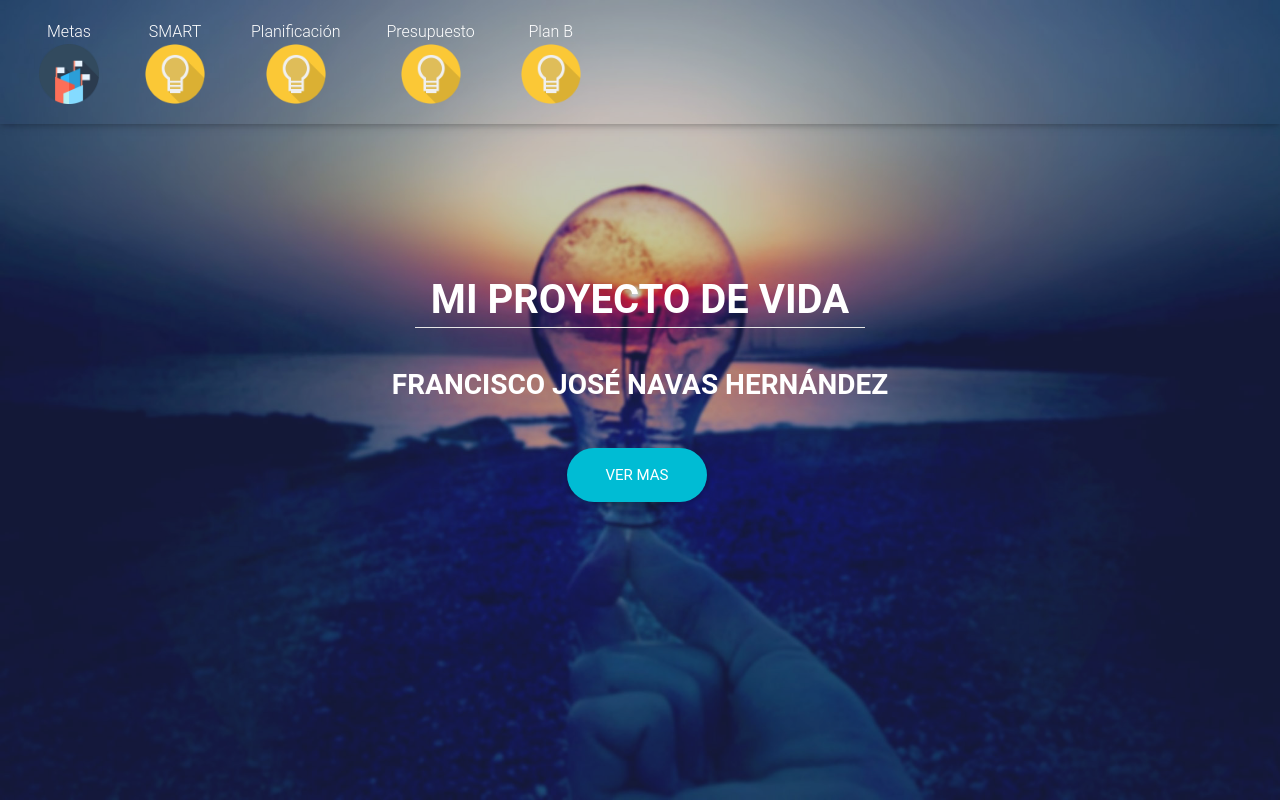
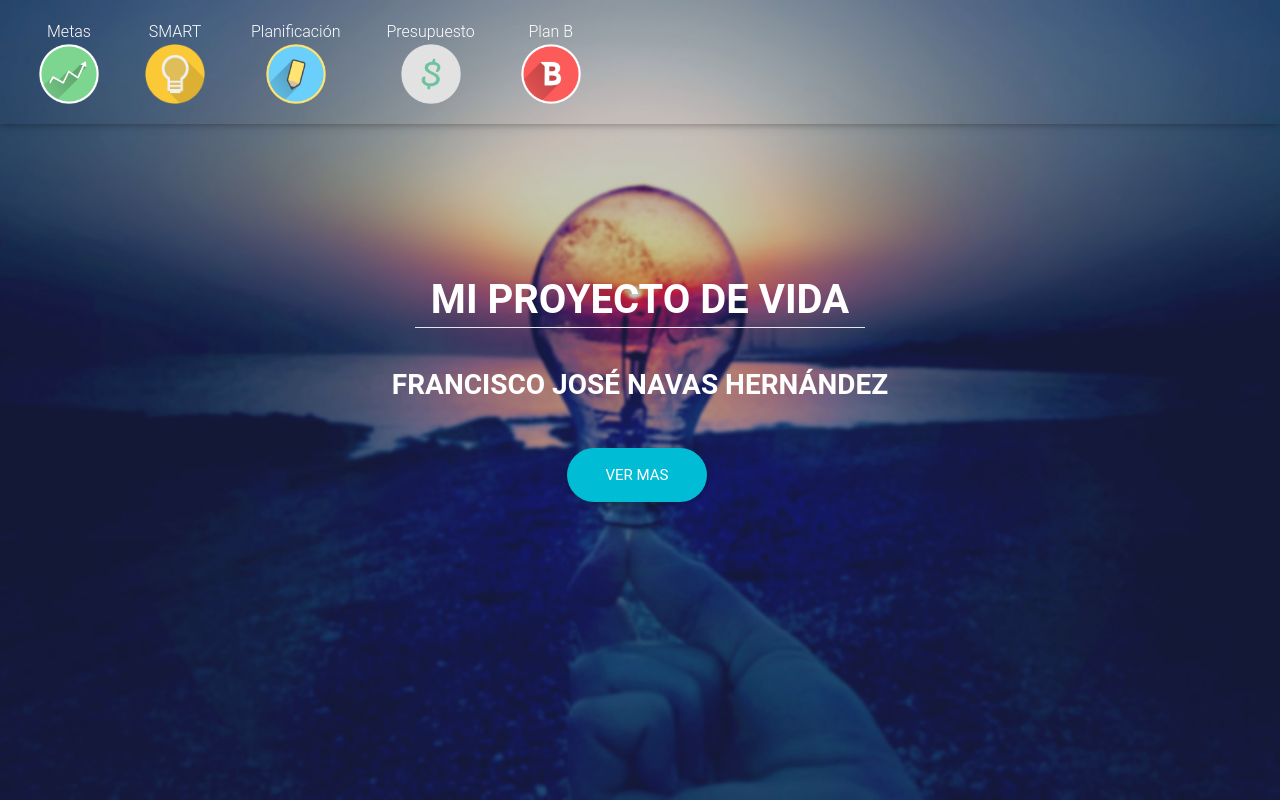
Before and after one commit to Fran123456/USAM-WEB, a plain HTML site: page index.html in a window 1280 px wide. Shown: the top 800 px of the page. Drawn offline with nearby package versions, Linux system fonts and the light colour scheme; a web font is replaced by a local one.

Commit message:
Actualizaciones

```diff
--- a/index.html
+++ b/index.html
@@ -19,11 +19,11 @@
       transition: background .5s ease-in-out, padding .5s ease-in-out;
     }
     .top-nav-collapse {
-      background-color: rgba(0, 0, 0, 0.7);
+      background-color: rgba(0, 0, 0, 0.8);
     }
     @media only screen and (max-width: 768px) {
       .navbar {
-        background-color: #667490;
+        background-color: rgba(0, 0, 0, 0.8);
       }
     }
 
@@ -67,6 +67,25 @@
   {
     background-color: #8EB6E5;
   }
+
+  .navbar-nav {
+      display: flex;
+      -webkit-box-orient: vertical;
+      -ms-flex-direction: column;
+      flex-direction: row;
+      padding-left: 0;
+      margin-bottom: 0;
+  }
+  .navbar-nav.navbar-center {
+      position: absolute;
+      left: 50%;
+      transform: translatex(-50%);
+  }
+
+  .navbar .navbar-header,
+  .navbar-collapse {
+      float:none;
+}
   </style>
 
 <body>
@@ -78,25 +97,26 @@
       <span class="navbar-toggler-icon"></span>
     </button>
     <!-- Collapsible content -->
-    <div class="collapse navbar-collapse" id="basicExampleNav">
+    <div class="collapse navbar-collapse text-center" id="basicExampleNav">
       <!-- Links -->
-      <ul class="navbar-nav mr-auto text-center">
-        <li class="nav-item">
-          <a class="nav-link waves-effect waves-light" href="">Metas<br> <img class="" src="img/metas.png" href="60px" width="60px" alt=""></a>
+      <ul class="navbar-nav nav mr-auto ">
+        <li class="nav-item ">
+          <a class="nav-link waves-effect waves-light" href="">Metas<br> <img class="" src="img/meta.png" href="60px" width="60px" alt=""></a>
         </li>
         <li class="nav-item">
           <a class="nav-link waves-effect waves-light" href="">SMART<br> <img src="img/idea.png" href="60px" width="60px" alt=""></a>
         </li>
         <li class="nav-item">
-          <a class="nav-link waves-effect waves-light" href="">Planificación  <br> <img src="img/idea.png" href="60px" width="60px" alt=""></a>
+          <a class="nav-link waves-effect waves-light" href="">Planificación  <br> <img src="img/lapiz.png" href="60px" width="60px" alt=""></a>
         </li>
         <li class="nav-item">
-          <a class="nav-link waves-effect waves-light" href="">Presupuesto <br> <img src="img/idea.png" href="60px" width="60px" alt=""></a>
+          <a class="nav-link waves-effect waves-light" href="">Presupuesto <br> <img src="img/pre.png" href="60px" width="60px" alt=""></a>
         </li>
         <li class="nav-item">
-          <a class="nav-link waves-effect waves-light" href="">Plan B <br> <img src="img/idea.png" href="60px" width="60px" alt=""></a>
+          <a class="nav-link waves-effect waves-light" href="">Plan B <br> <img src="img/b.png" href="60px" width="60px" alt=""></a>
         </li>
       </ul>
+    </div>
   </nav>
   <!--/.Navbar-->
 
```
Also changed, not shown: img/b.png (added), img/lapiz.png (added), img/meta.png (added), img/metas.png (deleted), img/pre.png (added).
